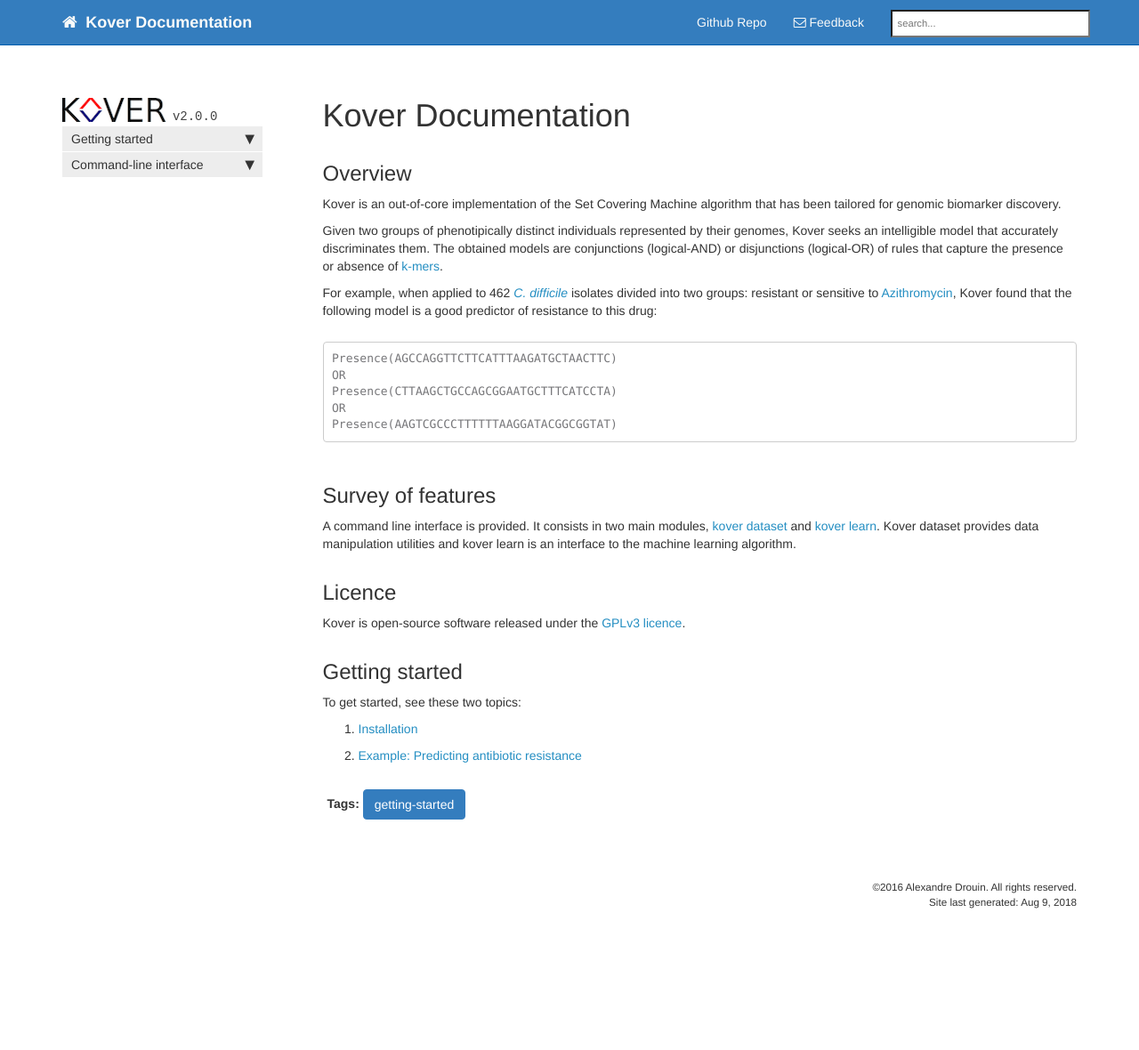
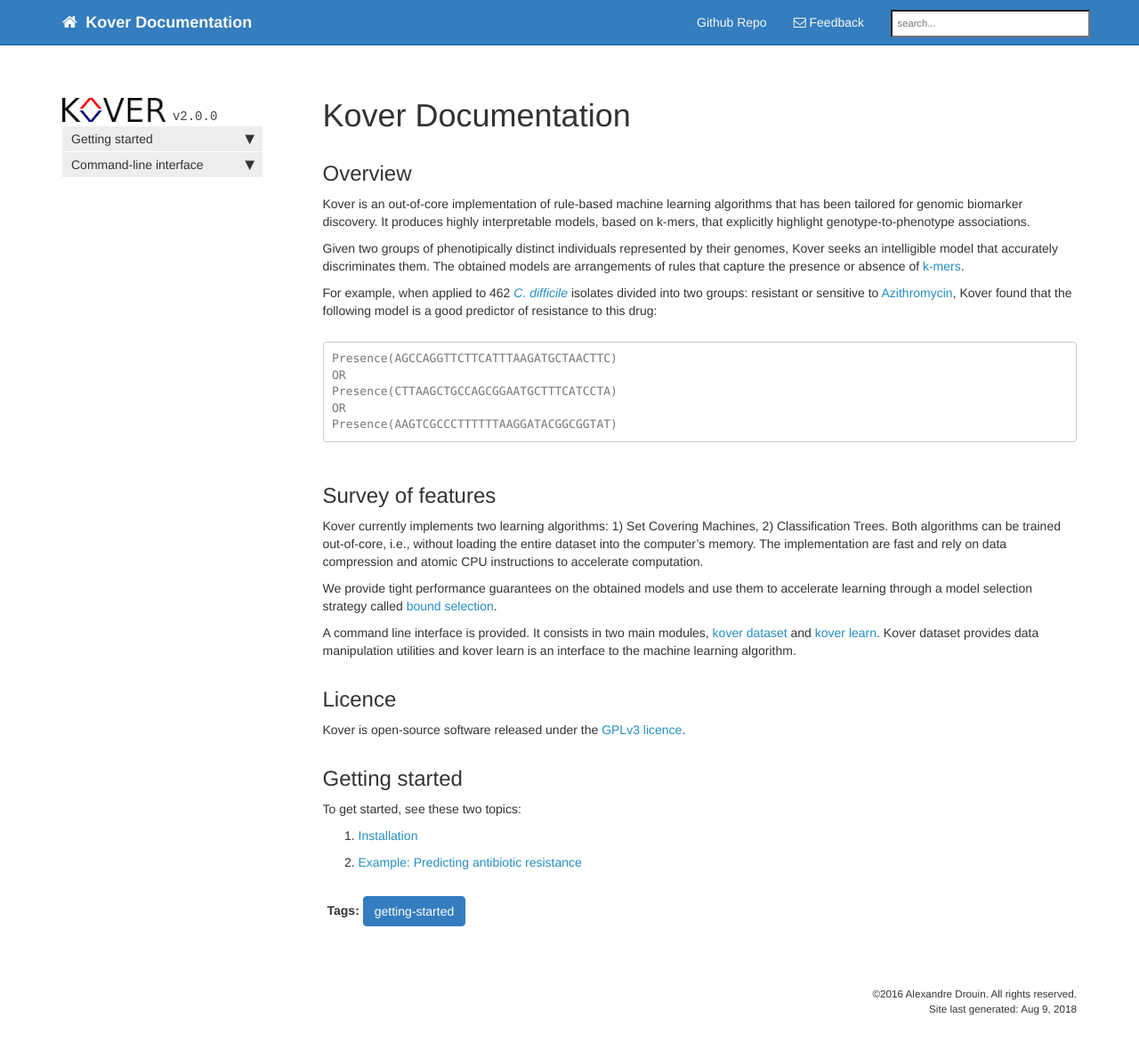
Before and after one commit to aldro61/kover, a Jekyll site: the page built from index.md, in a window 1280 px wide and 1193 px high. Shown: the top 1180 px of the window at 89% size. Built offline with Jekyll 4.4.1, drawn with Linux system fonts in a browser that asks for light colours; nearby versions of some CDN libraries; library files that are not in the unit come from our copies; Markdown is read by kramdown in place of the engine named in the settings; comment, search, counter and statistics services are not loaded.

Commit message:
Updated index

```diff
--- a/index.md
+++ b/index.md
@@ -10,10 +10,10 @@
 
 ## Overview
 
-Kover is an out-of-core implementation of the Set Covering Machine algorithm that has been tailored for genomic biomarker discovery.
+Kover is an out-of-core implementation of rule-based machine learning algorithms that has been tailored for genomic biomarker discovery. It produces highly interpretable models, based on k-mers, that explicitly highlight genotype-to-phenotype associations.
 
 Given two groups of phenotipically distinct individuals represented by their genomes, Kover seeks an intelligible model that
-accurately discriminates them. The obtained models are conjunctions (logical-AND) or disjunctions (logical-OR) of rules that capture
+accurately discriminates them. The obtained models are arrangements of rules that capture
 the presence or absence of [k-mers](https://en.wikipedia.org/wiki/K-mer).
 
 
@@ -31,8 +31,11 @@
 
 ## Survey of features
 
-A command line interface is provided. It consists in two main modules, [kover dataset](doc_dataset.html) and [kover learn](doc_learning.html). Kover dataset provides
-data manipulation utilities and kover learn is an interface to the machine learning algorithm.
+Kover currently implements two learning algorithms: 1) Set Covering Machines, 2) Classification Trees. Both algorithms can be trained out-of-core, i.e., without loading the entire dataset into the computer's memory. The implementation are fast and rely on data compression and atomic CPU instructions to accelerate computation.
+
+We provide tight performance guarantees on the obtained models and use them to accelerate learning through a model selection strategy called [bound selection](./doc_learning.html/#risk-bound-selection).
+
+A command line interface is provided. It consists in two main modules, [kover dataset](doc_dataset.html) and [kover learn](doc_learning.html). Kover dataset provides data manipulation utilities and kover learn is an interface to the machine learning algorithm.
 
 ## Licence
 
```
Also changed, not shown: doc_tut_advanced_learning.md (+1 -1 lines).
